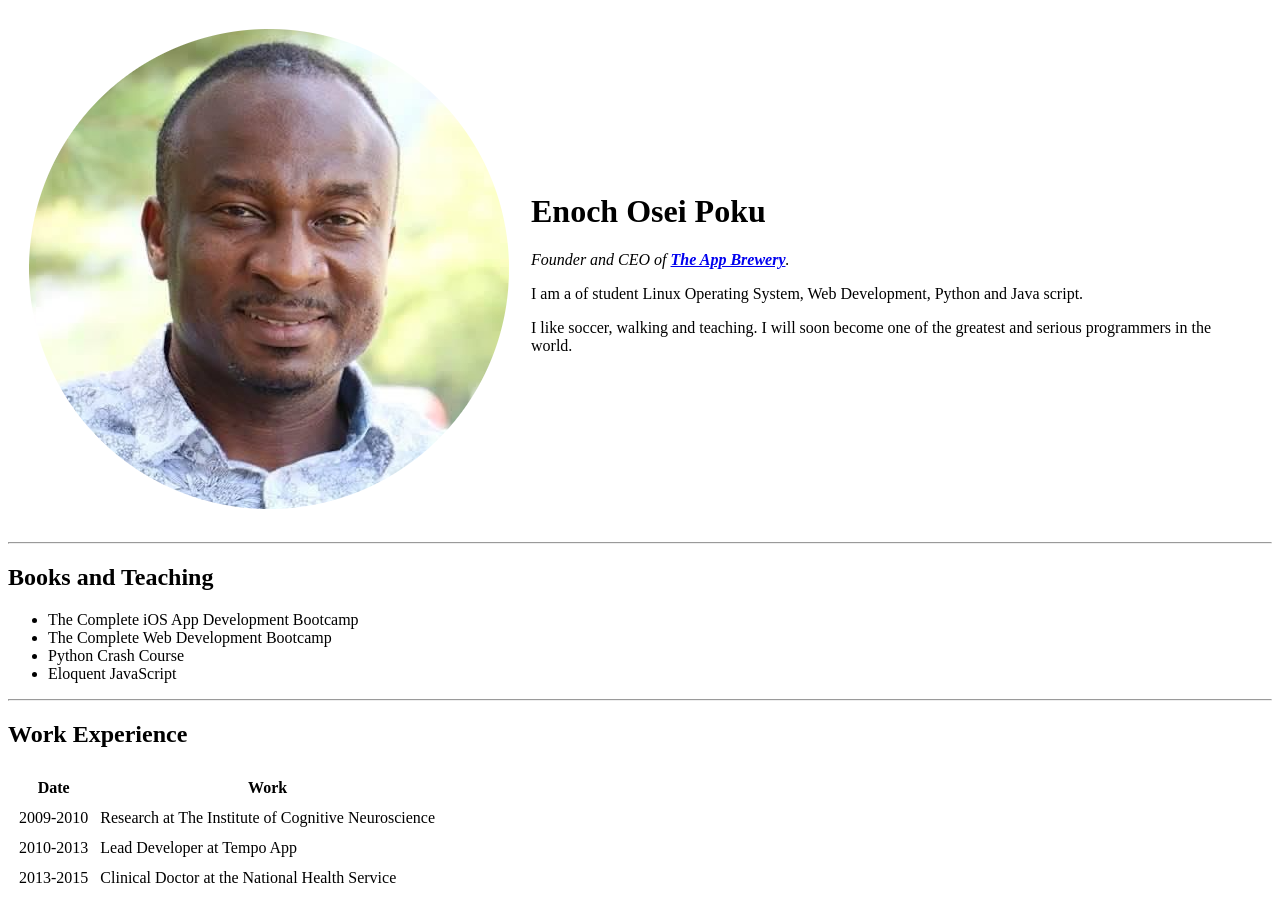
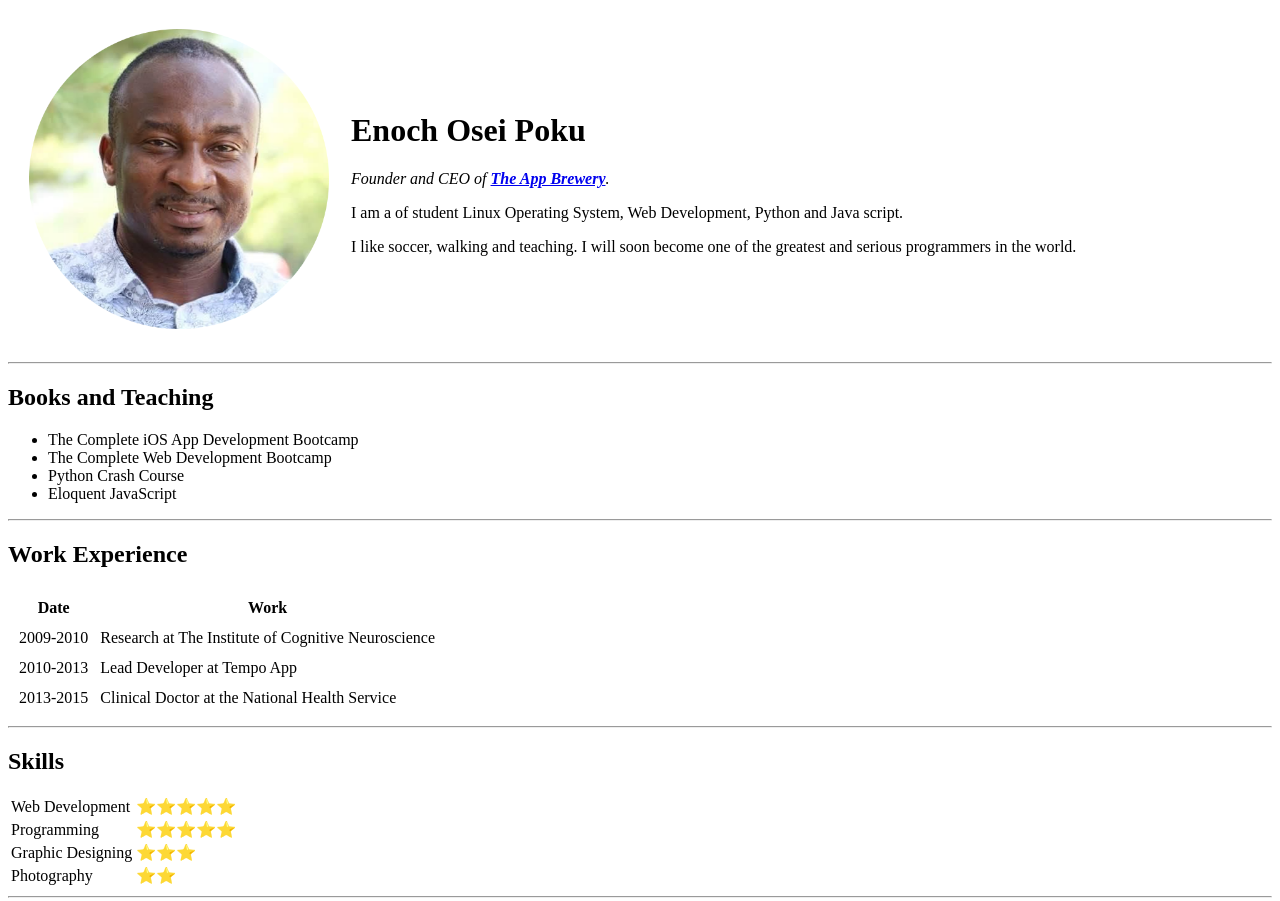
Before and after one commit to kojopoku/cv, a plain HTML site: page index.html in a window 1280 px wide. Shown: the top 901 px of the page. Drawn offline with Linux system fonts and the light colour scheme.

Commit message:
Update index.html

```diff
--- a/index.html
+++ b/index.html
@@ -3,6 +3,11 @@
   <head>
     <meta charset="utf-8">
     <title>Enoch's Personal Site</title>
+    <style>
+      img {
+        height: 300px;
+      }
+    </style>
   </head>
   <body>
     <table cellspacing="20">
```
